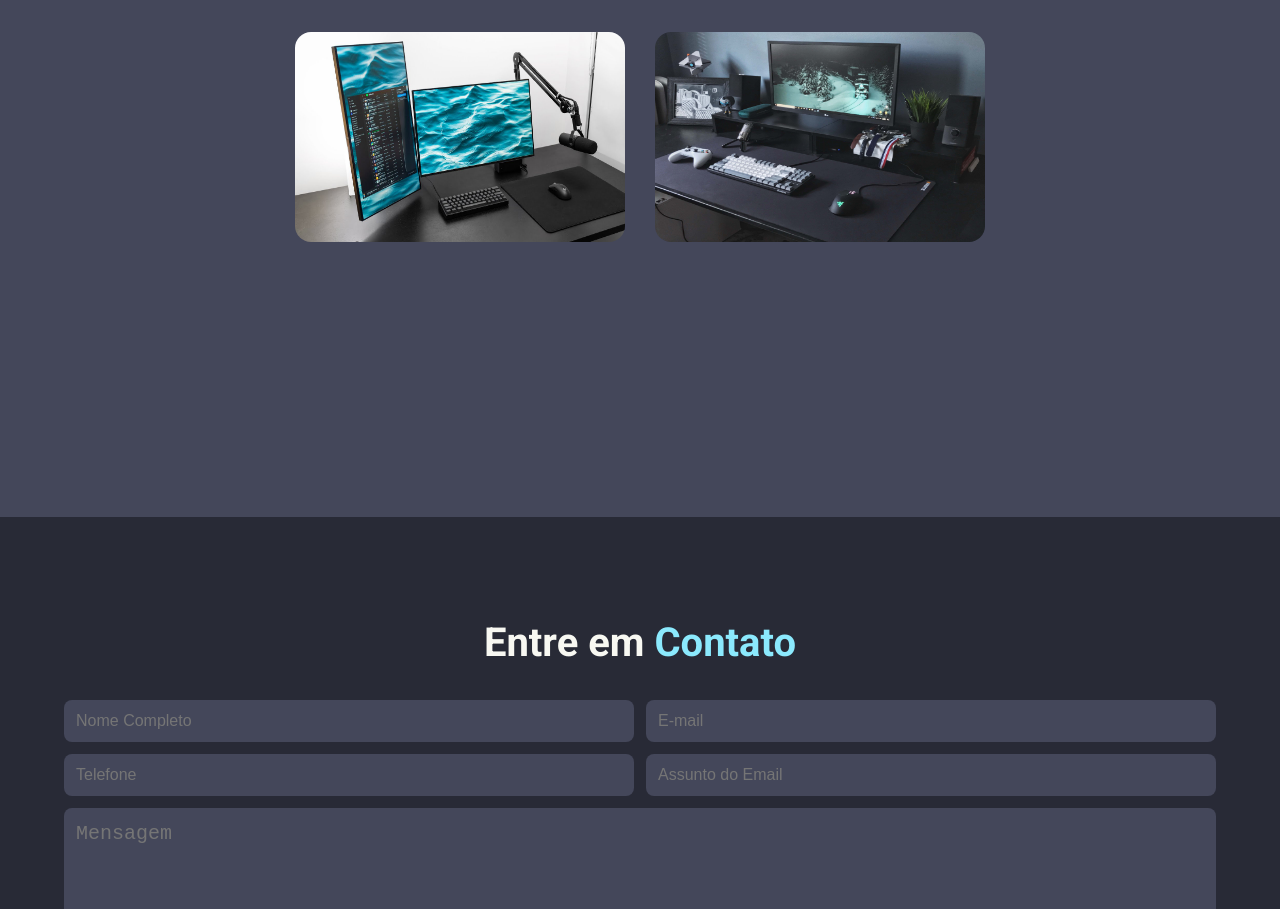
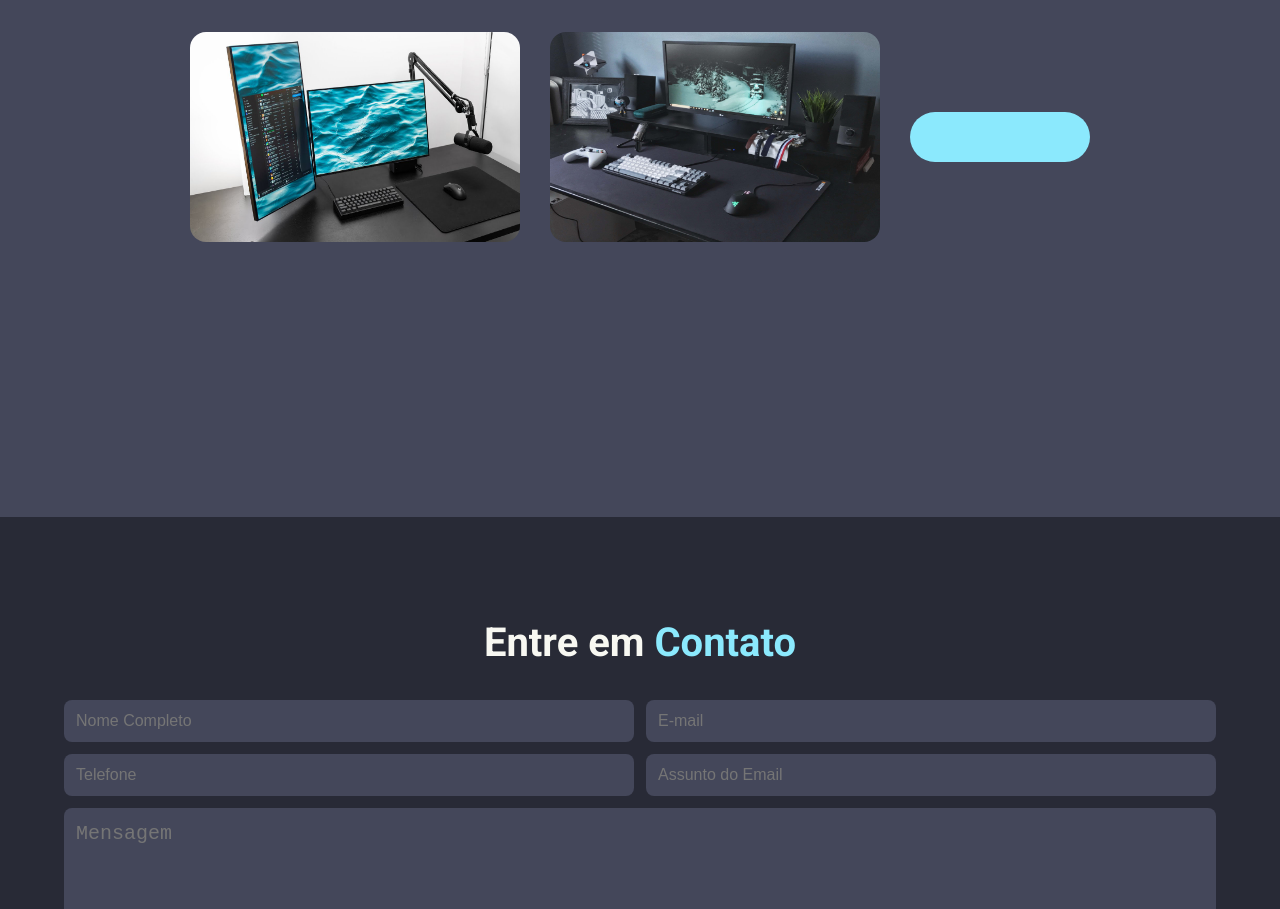
Before and after one commit to MaAmorim/Portifolio, a Next.js app: page / in a window 1280 px wide. Shown: the part 2923-3832 px from the top of the page. Built offline with nearby package versions, Linux system fonts and the light colour scheme; what next-reveal would draw is missing.

Commit message:
add download button

```diff
--- a/src/components/Projects/Projects.js
+++ b/src/components/Projects/Projects.js
@@ -1,7 +1,7 @@
 import Image from 'next/image';
 import React from 'react';
 import { RevealWrapper } from 'next-reveal';
-import { ProjectsGallery, ProjectsSection, ProjectsTitle } from './ProjectsStyles';
+import { ProjectsGallery, ProjectsSection, ProjectsTitle, ProjectsDownloadButton } from './ProjectsStyles';
 
 const Projects = (props) => {
   return (
@@ -15,6 +15,11 @@ const Projects = (props) => {
         <ProjectsGallery>
           <Image src="/images/projects/setup1.jpg" width={330} height={210} alt="Setup 1" />
           <Image src="/images/projects/setup3.jpg" width={330} height={210} alt="Setup 3" />
+          <ProjectsDownloadButton
+            href="/documents/themes_work.zip"
+            download="Tema"
+            aria-label="Baixe o Tema"
+          />
         </ProjectsGallery>
       </RevealWrapper>
     </ProjectsSection>
--- a/src/components/Projects/ProjectsStyles.js
+++ b/src/components/Projects/ProjectsStyles.js
@@ -48,3 +48,20 @@ export const ProjectsGallery = styled.div`
     }
   }
 `;
+export const ProjectsDownloadButton = styled.a`
+  width: 180px;
+  height: 50px;
+  display: flex;
+  justify-content: center;
+  align-items: center;
+  background-color: #8be9fd;
+  border-radius: 25px;
+  border: none;
+  font-size: 18px;
+  font-weight: 600;
+  color: #282a36;
+  text-decoration: none;
+  &:hover {
+    cursor: pointer;
+  }
+`;
```
Also changed, not shown: 1 other file (tests, documents, lock files or other folders).
